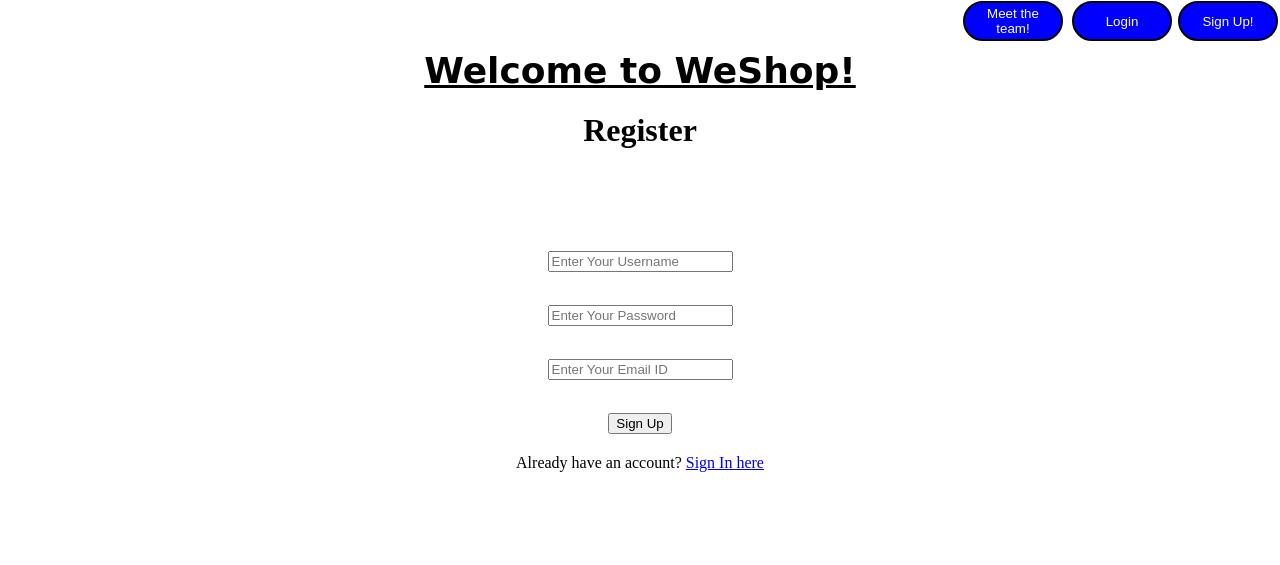
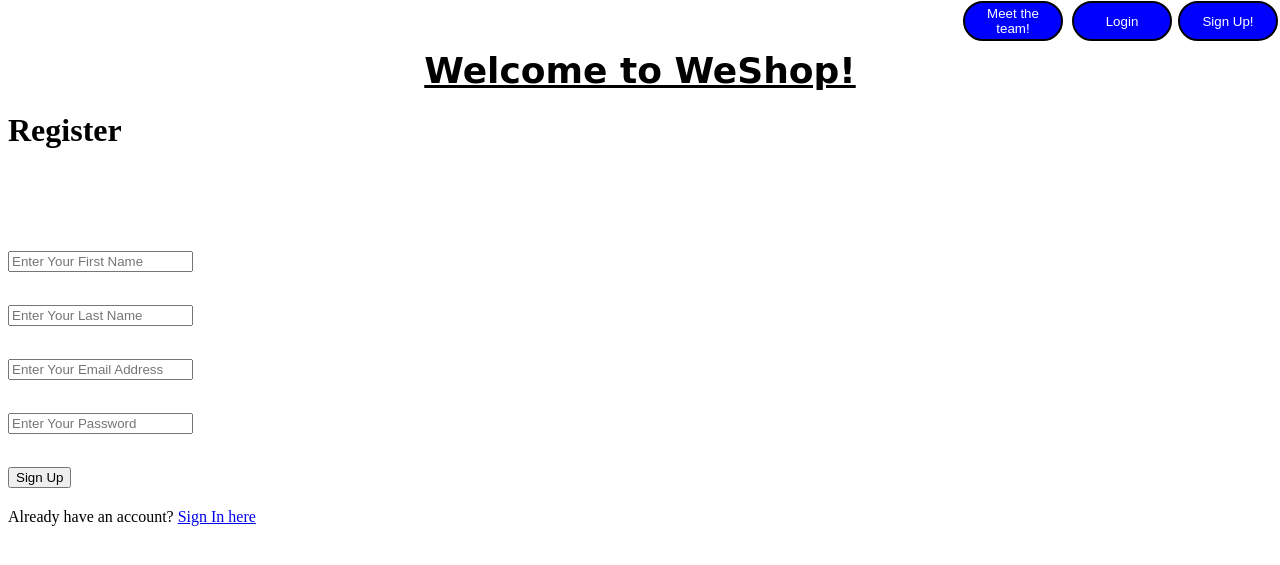
Before and after one commit to brianna-huang/CS411-group7, a Flask app: page /signup in a window 1280 px wide. Shown: the top 565 px of the page. Run offline with Flask 2, Linux system fonts and the light colour scheme.

Commit message:
updated login/signup for database entry

```diff
--- a/prototype/app.py
+++ b/prototype/app.py
@@ -60,8 +60,8 @@
     for ingredient in recipe_dict[0]["ingredients"]:
         return_string = return_string + ingredient + "\n"
     return(call_target_api(parse_ingredients(return_string)))
+    #return (parse_ingredients(return_string))
 
-    # return return_string
 
 def parse_ingredients(recipe_ingredients):
     # param: still need to implement recipe url link passed from front-end. hardcoded it for now
@@ -111,45 +111,43 @@
 @app.route('/signup', methods =['GET', 'POST'])
 def signup():
     msg = ''
-    if request.method == 'POST' and 'username' in request.form and 'password' in request.form and 'email' in request.form :
-        username = request.form['username']
+    if request.method == 'POST' and 'first_name' in request.form and 'last_name' in request.form and 'password' in request.form and 'email' in request.form :
+        first_name = request.form['first_name']
+        last_name = request.form['last_name']
         password = request.form['password']
         email = request.form['email']
         conn = mysql.connect()
         cursor = conn.cursor()
-        cursor.execute('SELECT * FROM accounts WHERE username = % s', (username, ))
+        cursor.execute('SELECT * FROM users WHERE email = % s', (email, ))
         account = cursor.fetchone()
         if account:
-            msg = 'Account already exists !'
+            msg = 'Account already exists!'
         elif not re.match(r'[^@]+@[^@]+\.[^@]+', email):
-            msg = 'Invalid email address !'
-        elif not re.match(r'[A-Za-z0-9]+', username):
-            msg = 'Username must contain only characters and numbers !'
-        elif not username or not password or not email:
-            msg = 'Please fill out the form !'
+            msg = 'Invalid email address!'
+        elif not first_name or not last_name or not password or not email:
+            msg = 'Please fill out the form!'
         else:
-            cursor.execute('INSERT INTO accounts VALUES (NULL, % s, % s, % s)', (username, password, email, ))
-            mysql.connection.commit()
-            msg = 'You have successfully registered !'
+            cursor.execute('INSERT INTO users (email, password, first_name, last_name) VALUES (%s, %s, %s, %s)', (email, password, first_name, last_name, ))
+            conn.commit()
+            msg = 'You have successfully registered!'
     elif request.method == 'POST':
-        msg = 'Please fill out the form !'
+        msg = 'Please fill out the form!'
     return render_template('signup.html', msg = msg)
 
 
 @app.route('/login', methods =['GET', 'POST'])
 def login():
     msg = ''
-    if request.method == 'POST' and 'username' in request.form and 'password' in request.form:
-        username = request.form['username']
+    if request.method == 'POST' and 'email' in request.form and 'password' in request.form:
+        email = request.form['email']
         password = request.form['password']
         conn = mysql.connect()
         cursor = conn.cursor()
-        cursor.execute('SELECT * FROM accounts WHERE username = % s', (username, ))
+        cursor.execute('SELECT * FROM users WHERE email = % s', (email, ))
         account = cursor.fetchone()
         if account:
             session['loggedin'] = True
-            session['id'] = account['id']
-            session['username'] = account['username']
+            session['email'] = email
             msg = 'Logged in successfully!'
             return render_template('index.html', msg = msg)
         else:
--- a/prototype/index.html
+++ b/prototype/index.html
@@ -19,10 +19,9 @@
             <button class="team">Meet the team!</button>
 
             <div>
-                <form method="post" action="http://127.0.0.1:5500/search">
+                <form method="post" action="http://127.0.0.1:5000/search">
                     <input name="search" class="search-bar" type="text" placeholder="Insert a link of your favorite recipe!">
                     <input type="submit" value="Submit"></input>
-                    <!-- <script src="./index.js"></script> -->
                 </form>
              </div>
             <img class= "targetbanner" src="images/target banner.png">
--- a/prototype/templates/index.html
+++ b/prototype/templates/index.html
@@ -18,7 +18,7 @@
             </form>
 
             <button class="team">Meet the team!</button>
-
+            {{msg}}
             <div>
                 <form method="post" action="http://127.0.0.1:5000/search">
                     <input name="search" class="search-bar" type="text" placeholder="Insert a link of your favorite recipe!">
--- a/prototype/templates/signup.html
+++ b/prototype/templates/signup.html
@@ -15,16 +15,18 @@
 
     <button class="team">Meet the team!</button>
 
-    <div align="center">
-        <div align="center" class="border">
+    <div>
+        <div class="border">
             <div class="header">
             <h1 class="word">Register</h1>
+            {{msg}}
             </div></br></br></br>
         <h2 class="word">
-            <form action="http://127.0.0.1:5500/prototype/signup.html" method="post">
-                <input id="username" name="username" type="text" placeholder="Enter Your Username" class="textbox"/></br></br>
+            <form action="http://127.0.0.1:5000/signup" method="post">
+                <input id="username" name="first_name" type="text" placeholder="Enter Your First Name" class="textbox"/></br></br>
+                <input id="username" name="last_name" type="text" placeholder="Enter Your Last Name" class="textbox"/></br></br>
+                <input id="email" name="email" type="text" placeholder="Enter Your Email Address" class="textbox"/></br></br>
                 <input id="password" name="password" type="password" placeholder="Enter Your Password" class="textbox"/></br></br>
-                <input id="email" name="email" type="text" placeholder="Enter Your Email ID" class="textbox"/></br></br>
                 <input type="submit" class="btn" value="Sign Up"></br>
             </form>
         </h2>
```
Also changed, not shown: prototype/login.html (+2 -12 lines), prototype/signup.html (+4 -15 lines), prototype/templates/login.html (+7 -6 lines).
